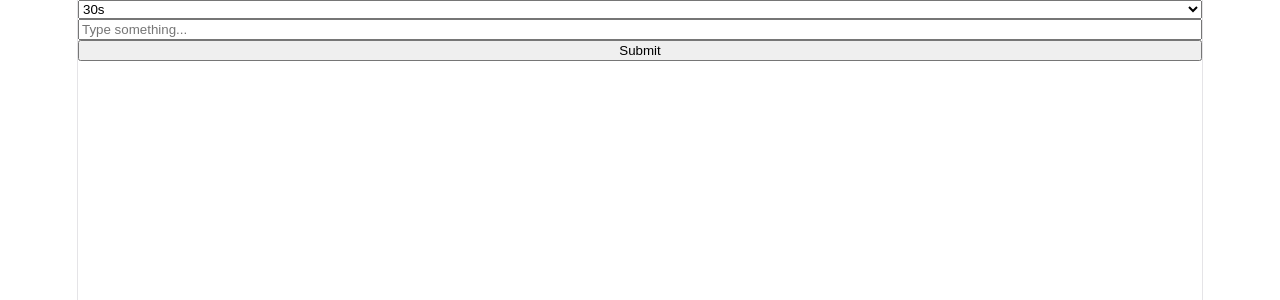
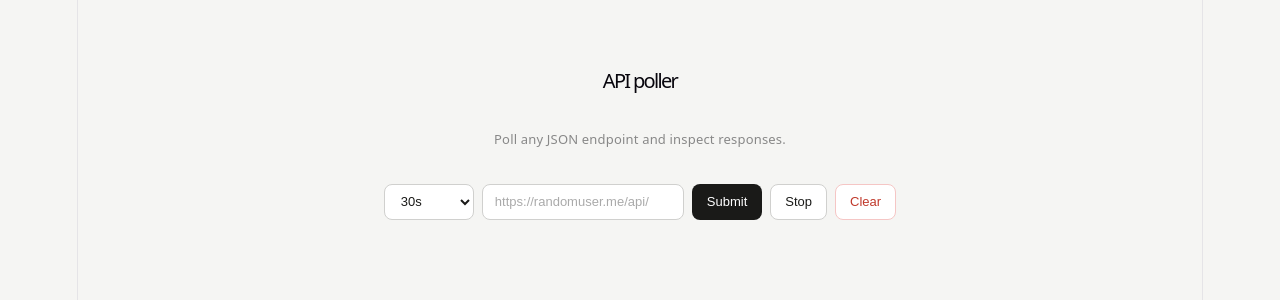
Before and after one commit to lhart24/Poll-Forge, a React (Vite) app in the folder client/: page / in a window 1280 px wide. Shown: the top 300 px of the page. Built offline with nearby package versions, Linux system fonts and the light colour scheme.

Commit message:
fix polling and create stylesheet

```diff
--- a/client/src/App.jsx
+++ b/client/src/App.jsx
@@ -1,13 +1,11 @@
 import { useState, useEffect } from 'react';
 import { startPolling, stopPolling, handleInput } from '../../polling';
+import './style.css';
 
 function App() {
   const [value, setValue] = useState('');
   const [results, setResults] = useState([]);
   const [intervalKey, setIntervalKey] = useState('30s');
-
-
-
   const [submittedValue, setSubmittedValue] = useState('');
 
   useEffect(() => {
@@ -26,7 +24,13 @@ const handleSubmit = async () => {
   };
 
   return (
-    <>
+    <div className="app">
+      <div className="header">
+        <h1>API poller</h1>
+        <p>Poll any JSON endpoint and inspect responses.</p>
+      </div>
+
+      <div className="controls">
         <select value={intervalKey} onChange={(e) => setIntervalKey(e.target.value)}>
           <option value="30s">30s</option>
           <option value="1m">1m</option>
@@ -37,20 +41,29 @@ const handleSubmit = async () => {
         <input
           value={value}
           onChange={(e) => setValue(e.target.value)}
-        placeholder="Type something..."
+          onKeyDown={(e) => {
+            if (e.key === 'Enter') handleSubmit();
+          }}
+          placeholder="https://randomuser.me/api/"
         />
 
-      <button onClick={handleSubmit}>Submit</button>
+        <button className="btn btn-primary" onClick={handleSubmit}>Submit</button>
+        <button className="btn" onClick={stopPolling}>Stop</button>
+        <button className="btn btn-danger" onClick={() => {
+          stopPolling();
+          setResults([]);
+          setSubmittedValue('');
+        }}>Clear</button>
+      </div>
 
       {results.length > 0 && (
-        <table border="1" style={{ marginTop: '20px' }}>
+        <table>
           <thead>
             <tr>
               <th>Input</th>
               <th>Response</th>
             </tr>
           </thead>
-
           <tbody>
             {results.map((item, index) => (
               <tr key={index}>
@@ -61,7 +74,7 @@ const handleSubmit = async () => {
           </tbody>
         </table>
       )}
-    </>
+    </div>
   );
 }
 
--- /dev/null
+++ b/client/src/style.css
@@ -0,0 +1,78 @@
+* { box-sizing: border-box; margin: 0; padding: 0; }
+
+body {
+  font-family: system-ui, sans-serif;
+  background: #f5f5f3;
+  color: #1a1a18;
+}
+
+.app {
+  max-width: 860px;
+  margin: 0 auto;
+  padding: 2rem 1.5rem;
+}
+
+.header { margin-bottom: 1.75rem; }
+.header h1 { font-size: 20px; font-weight: 500; }
+.header p { font-size: 13px; color: #888; margin-top: 4px; }
+
+.controls {
+  display: flex;
+  gap: 8px;
+  align-items: center;
+  flex-wrap: wrap;
+  margin-bottom: 1.25rem;
+}
+
+.controls select,
+.controls input {
+  height: 36px;
+  border: 1px solid #d0d0ce;
+  border-radius: 8px;
+  background: #fff;
+  font-size: 13px;
+  padding: 0 12px;
+  outline: none;
+  color: #1a1a18;
+}
+
+.controls select { width: 90px; cursor: pointer; }
+.controls input { flex: 1; min-width: 200px; }
+.controls input:focus { border-color: #4a90d9; box-shadow: 0 0 0 3px rgba(74,144,217,0.15); }
+.controls input::placeholder { color: #aaa; }
+
+.btn {
+  height: 36px;
+  padding: 0 14px;
+  border-radius: 8px;
+  font-size: 13px;
+  font-weight: 500;
+  cursor: pointer;
+  border: 1px solid #d0d0ce;
+  background: #fff;
+  color: #1a1a18;
+  white-space: nowrap;
+  transition: background 0.1s;
+}
+.btn:hover { background: #f0f0ee; }
+.btn:active { transform: scale(0.98); }
+.btn-primary { background: #1a1a18; color: #fff; border-color: transparent; }
+.btn-primary:hover { background: #333; }
+.btn-danger { color: #c0392b; border-color: #f5c6c5; }
+.btn-danger:hover { background: #fdf2f2; }
+
+table { width: 100%; border-collapse: collapse; font-size: 13px; }
+thead th {
+  text-align: left;
+  font-size: 11px;
+  font-weight: 500;
+  color: #999;
+  text-transform: uppercase;
+  letter-spacing: 0.06em;
+  padding: 0 12px 8px;
+  border-bottom: 1px solid #e0e0de;
+}
+tbody tr { border-bottom: 1px solid #e8e8e6; }
+tbody tr:last-child { border-bottom: none; }
+tbody tr:hover { background: #f9f9f7; }
+td { padding: 10px 12px; vertical-align: top; }
```
Also changed, not shown: 1 other file (tests, documents, lock files or other folders). Lines whose indentation alone changed are shown as unchanged.
